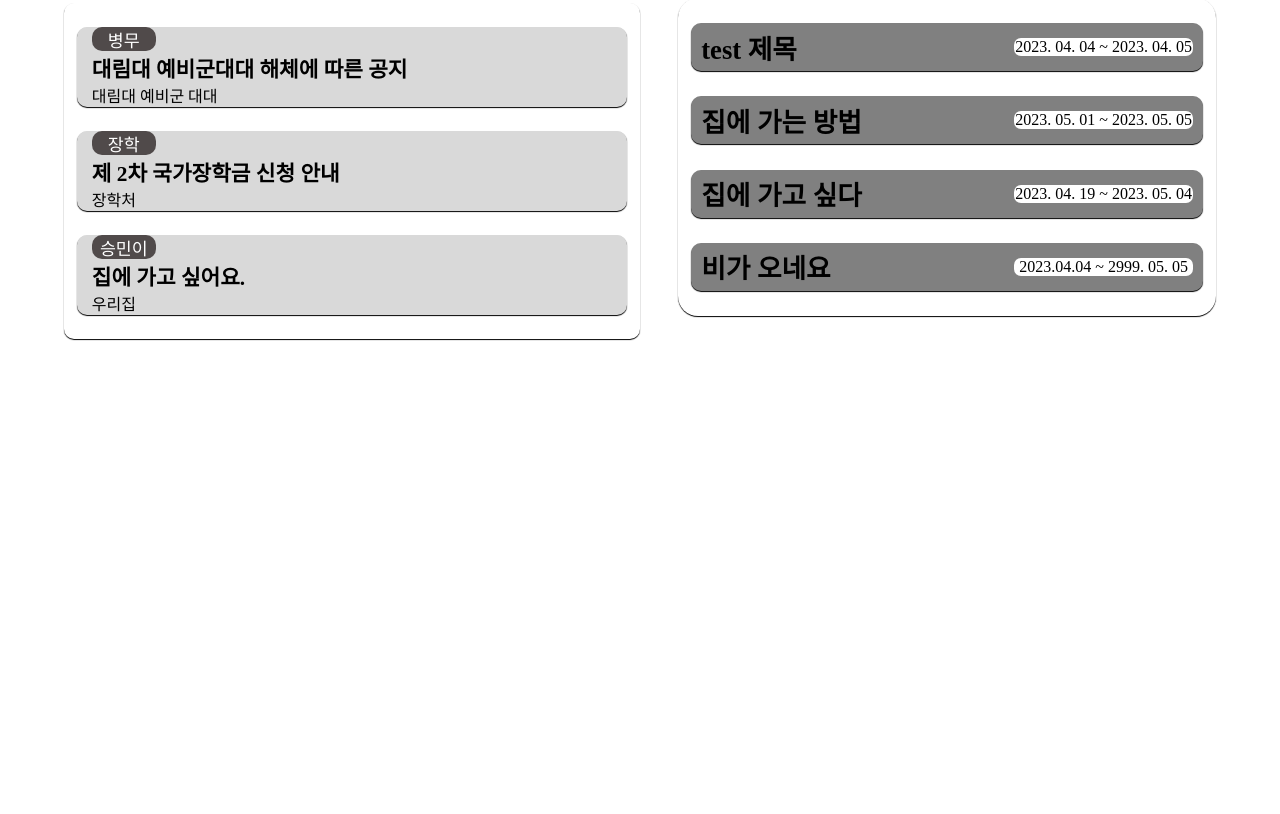
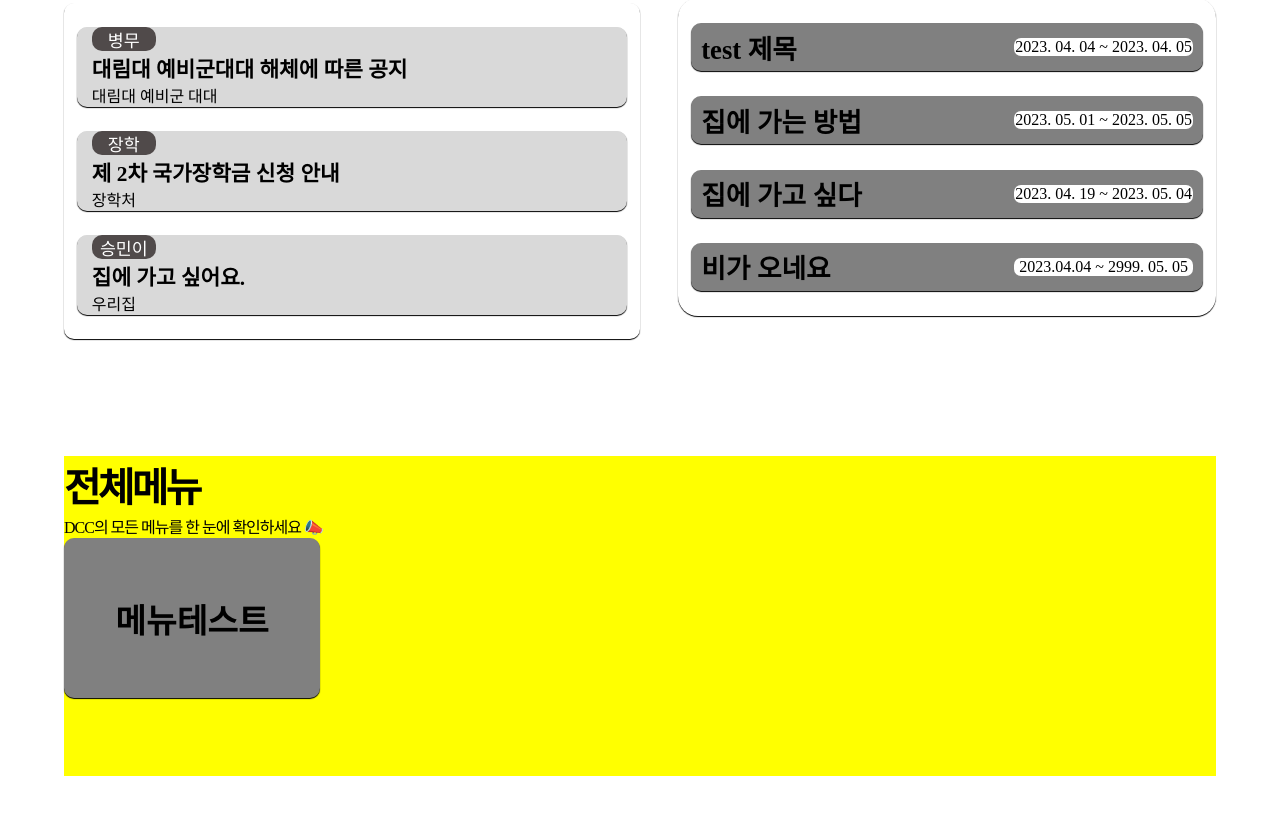
Before and after one commit to HarenKei/DCC_FE, a Next.js app: page /Main/Main in a window 1280 px wide. Shown: the part 1214-2028 px from the top of the page. Before the commit the page ends 1770 px from the top, so only its background shows below. Built offline with nearby package versions, Linux system fonts and the light colour scheme.

Commit message:
Update MyTask & Schedule : Apply Route for two components

```diff
--- a/pages/Main/Main.tsx
+++ b/pages/Main/Main.tsx
@@ -3,6 +3,7 @@ import styled from "styled-components";
 import MainDashborad from "./MainDashborad";
 import MainTeamSpace from "./MainTeamSpace";
 import MainNotice from "./MainNotice";
+import MainMenu from "./MainMenu";
 
 const Main = () => {
   return (
@@ -10,6 +11,7 @@ const Main = () => {
       <MainDashborad/>
       <MainTeamSpace/>
       <MainNotice/>
+      <MainMenu/>
     </MainContainer>
   );
 };
--- /dev/null
+++ b/pages/Main/MainMenu.tsx
@@ -0,0 +1,36 @@
+import React from "react";
+import styled from "styled-components";
+
+import MainMenuCard from "@/src/Common/MainMenuCard";
+
+const MainMenu = () => {
+  return (
+    <MainMenuContainer>
+      <MainMenuTitleH1>전체메뉴</MainMenuTitleH1>
+      <MainMenuTitleP>
+        DCC의 모든 메뉴를 한 눈에 확인하세요 📣
+      </MainMenuTitleP>
+
+      <MainMenuCard title={"메뉴테스트"} link={"/MyTask"}/>
+    </MainMenuContainer>
+  );
+};
+
+const MainMenuContainer = styled.div`
+  width: 90vw;
+  height: 40vh;
+  background-color: yellow;
+`;
+
+const MainMenuTitleH1 = styled.div`
+  font-size: 30pt;
+  font-weight: 900;
+  letter-spacing: -3px;
+`;
+
+const MainMenuTitleP = styled.div`
+  font-size: 12pt;
+  font-weight: 100;
+  letter-spacing: -1px;
+`;
+export default MainMenu;
--- a/pages/Main/MainNotice.tsx
+++ b/pages/Main/MainNotice.tsx
@@ -20,6 +20,8 @@ const MainNoticeContainer = styled.div`
   flex-direction: row;
   justify-content: space-between;
   align-items: center;
+
+  margin-bottom: 100px;
 `;
 
 export default MainNotice;
--- a/pages/MyTask/TaskMain.tsx
+++ b/pages/MyTask/MyTask.tsx
@@ -4,7 +4,7 @@ import TaskBar from "./TaskBar/TaskBar";
 import TaskBoard from "./TaskBoard/TaskBoard";
 import Header from "@/src/Common/Header";
 
-const TaskMain = () => {
+const MyTask = () => {
   return (
     <HeaderContainer>
       <Header/>
@@ -24,4 +24,4 @@ const MainContainer = styled.div`
   margin-top: 35px;
 `;
 
-export default TaskMain;
+export default MyTask;
--- a/pages/MyTask/index.tsx
+++ b/pages/MyTask/index.tsx
@@ -1 +1 @@
-export { default } from "./TaskBar/TaskBar";
+export { default } from "./MyTask";
--- a/pages/Schedule/ScheduleCalendar.tsx
+++ b/pages/Schedule/ScheduleCalendar.tsx
@@ -1,7 +1,7 @@
 import React from "react";
 import styled from "styled-components";
 
-const ScheduleCalendar = () => {
+const ScheduleCalender = () => {
     return(
     <Calender>
     </Calender>
@@ -20,4 +20,4 @@ const Calender = styled.div`
     box-shadow: 0px 1px 1px black;
 `;
 
-export default ScheduleCalendar;
+export default ScheduleCalender;
--- a/pages/Schedule/index.tsx
+++ b/pages/Schedule/index.tsx
@@ -1 +1 @@
-export { default } from "./ScheduleCalendar";
+export { default } from "./Schedule";
--- /dev/null
+++ b/src/Common/MainMenuCard.tsx
@@ -0,0 +1,37 @@
+import Link from "next/link";
+import React from "react";
+import styled from "styled-components";
+
+interface Props {
+  title: string;
+  link: string;
+}
+
+const MainMenuCard = (props: Props) => {
+  return (
+    <Link href={props.link}>
+      <MainMenuCardContainer>
+        <MainMenuCardTitleH1>{props.title}</MainMenuCardTitleH1>
+      </MainMenuCardContainer>
+    </Link>
+  );
+};
+
+const MainMenuCardContainer = styled.div`
+  width: 20vw;
+  height: 20vh;
+  border-radius: 10px;
+  box-shadow: 0px 1px 1px black;
+  background-color: grey;
+
+  display: flex;
+  justify-content: center;
+  align-items: center;
+`;
+
+const MainMenuCardTitleH1 = styled.h1`
+  font-size: 25pt;
+  font-weight: 900;
+`;
+
+export default MainMenuCard;
--- a/src/Common/TaskCard.tsx
+++ b/src/Common/TaskCard.tsx
@@ -43,7 +43,7 @@ const TaskCardInfoContainer = styled.div`
   display: flex;
   flex-direction: column;
   justify-content: center;
-  margin-left: 10px;
+  padding-left: 30px;
 `;
 
 const TaskTitleP = styled.p`
@@ -69,7 +69,7 @@ const TaskStatusBanner = styled.div`
   font-weight: 900;
   background-color: yellow;
   border-radius: 10px;
-  margin-right: 10px;
+  margin-right: 30px;
 
   display: flex;
   justify-content: center;
```
Also changed, not shown: pages/Schedule/Schedule.tsx (renamed from pages/Schedule/ScheduleMain.tsx, +4 -4 lines).
